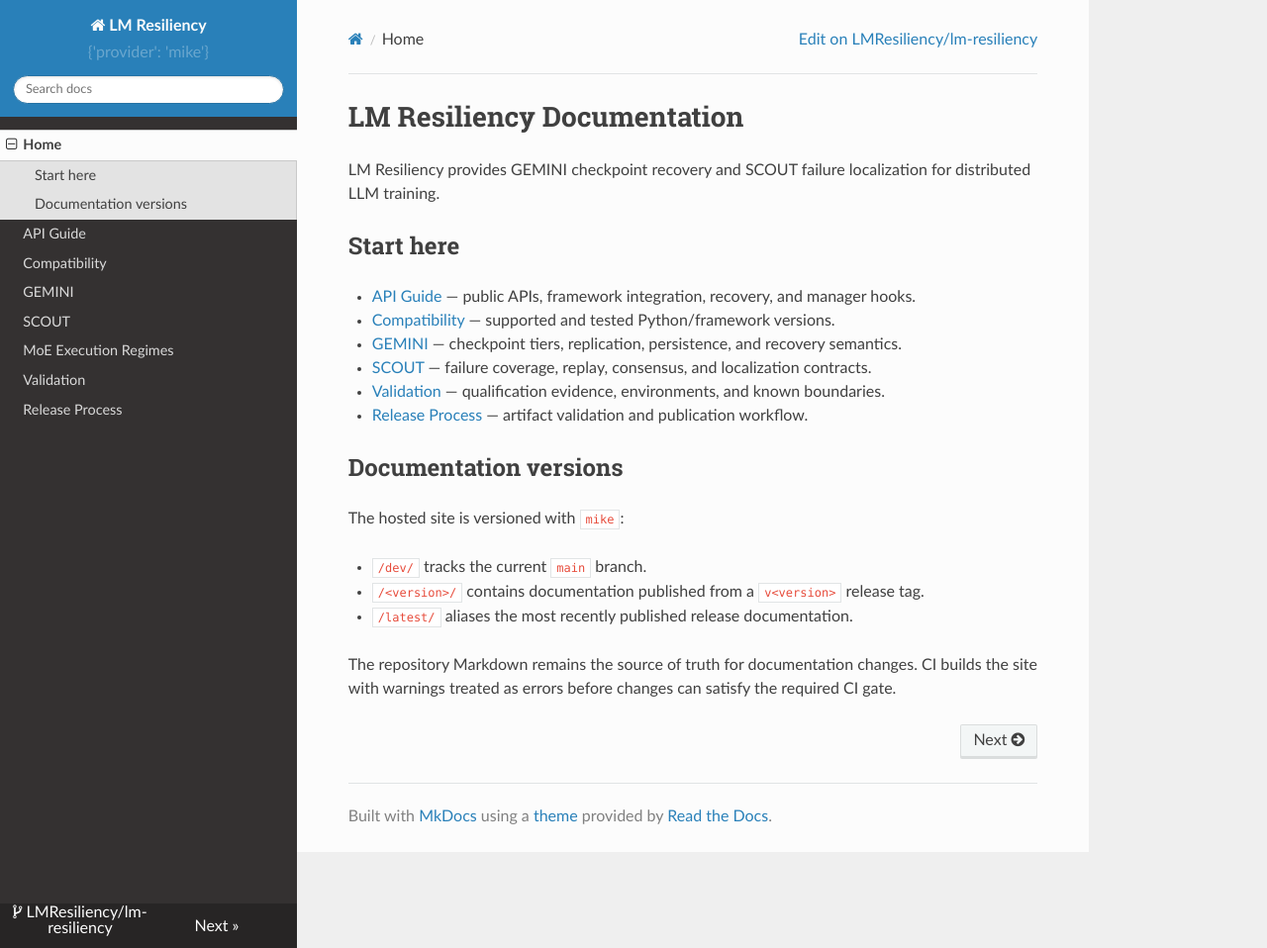
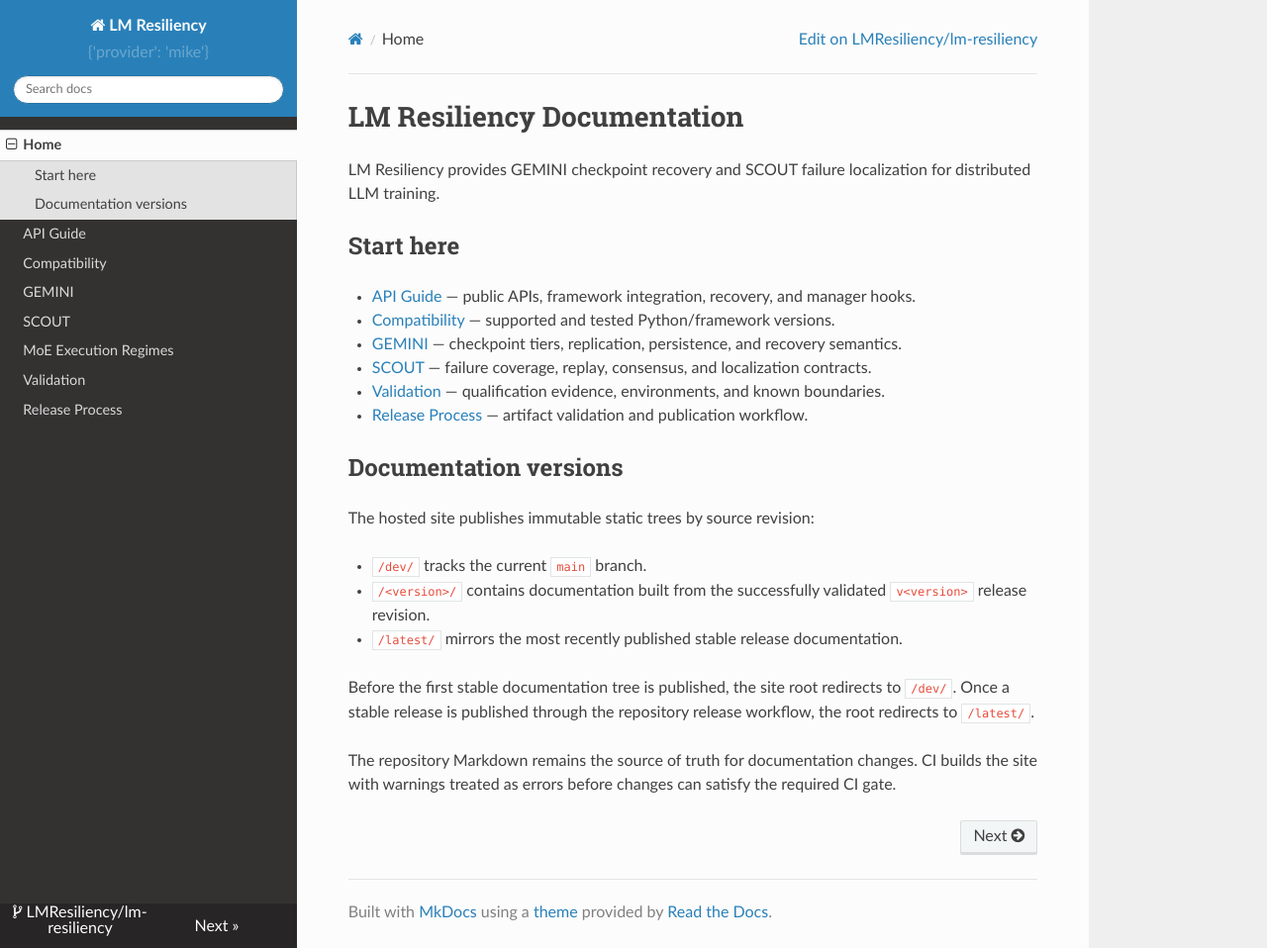
Before and after one commit to LMResiliency/lm-resiliency, an MkDocs documentation site: the page built from docs/index.md, in a window 1280 px wide and 958 px high. Shown: the whole window at 99% size. Built offline with MkDocs 1.6.1, drawn with Linux system fonts in a browser that asks for light colours; nearby versions of some CDN libraries.

Commit message:
Document static version publication

```diff
--- a/docs/index.md
+++ b/docs/index.md
@@ -13,10 +13,12 @@
 
 ## Documentation versions
 
-The hosted site is versioned with `mike`:
+The hosted site publishes immutable static trees by source revision:
 
 - `/dev/` tracks the current `main` branch.
-- `/<version>/` contains documentation published from a `v<version>` release tag.
-- `/latest/` aliases the most recently published release documentation.
+- `/<version>/` contains documentation built from the successfully validated `v<version>` release revision.
+- `/latest/` mirrors the most recently published stable release documentation.
+
+Before the first stable documentation tree is published, the site root redirects to `/dev/`. Once a stable release is published through the repository release workflow, the root redirects to `/latest/`.
 
 The repository Markdown remains the source of truth for documentation changes. CI builds the site with warnings treated as errors before changes can satisfy the required CI gate.
```
